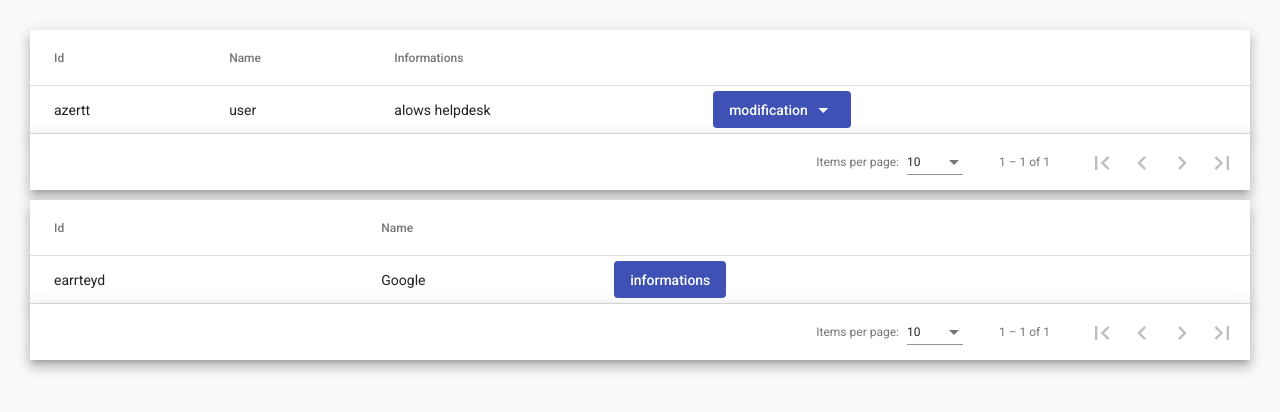
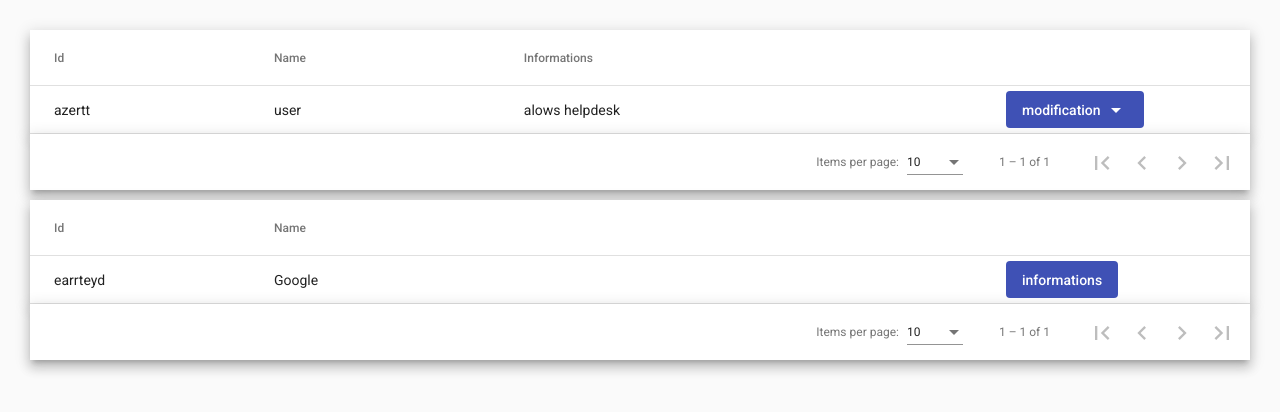
Before and after one commit to Faizou-Aremou/angular-reusables-components, an Angular app: page / in a window 1280 px wide. Shown: the top 412 px of the page. Built offline with nearby package versions, Linux system fonts and the light colour scheme.

Commit message:
1 file modified

```diff
--- a/src/app/shared/table/table.component.scss
+++ b/src/app/shared/table/table.component.scss
@@ -1,3 +1,12 @@
-        table {
-            width: 100%;
-        }
+table {
+  width: 100%;
+  th:first-of-type,
+  td:first-of-type {
+    width: 20%;
+  }
+
+  th:last-of-type,
+  td:last-of-type {
+    width: 20%;
+  }
+}
```
